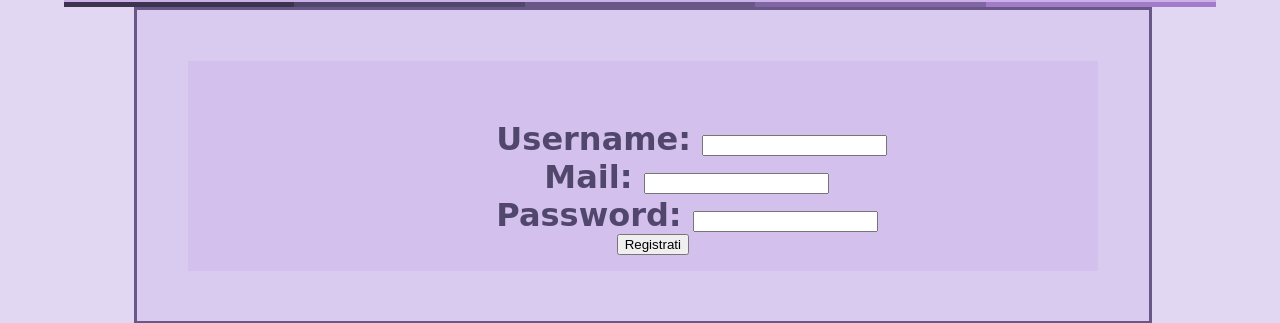
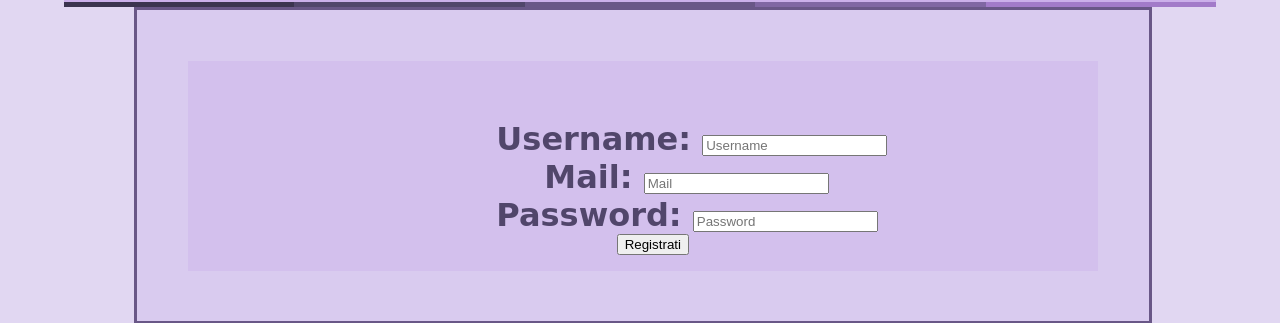
Before and after one commit to wieramoroz/saw2017, a plain HTML site: page Lab1/registrazione.html in a window 1280 px wide. Shown: the part 94-417 px from the top of the page. Drawn offline with Linux system fonts and the light colour scheme; a web font is replaced by a local one.

Commit message:
lab1 - home updated

```diff
--- a/Lab1/registrazione.html
+++ b/Lab1/registrazione.html
@@ -32,7 +32,7 @@
 								Username:
 							</span>
 							<span class="colonna">
-								<input type="text" name="username">
+								<input type="text" name="username" placeholder="Username">
 							</span>
 							<span class="colonna">
 								<label id="user_err" class="form_error"></label>
@@ -43,7 +43,7 @@
 								Mail:
 							</span>
 							<span class="colonna">
-								<input type="text" name="mail">
+								<input type="text" name="mail" placeholder="Mail">
 							</span>
 							<span class="colonna">
 								<label id="mail_err" class="form_error"></label>
@@ -54,7 +54,7 @@
 								Password:
 							</span>
 							<span class="colonna">
-								<input type="password" name="password">
+								<input type="password" name="password" placeholder="Password">
 							</span>
 							<span class="colonna">
 								<label id="pass_err" class="form_error"></label>
```
